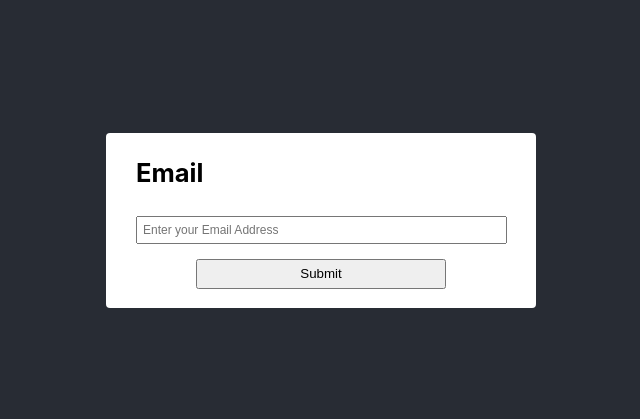
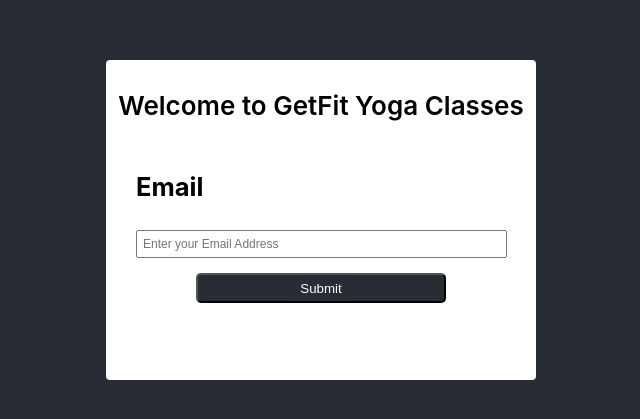
Before and after one commit to himanksuiwala/flexmoney-assignment, a React (Create React App) app: page / in a window 1280 px wide. Shown: the part 193-612 px from the top of the page, without its empty margins (319-959 px from the left). Built offline with nearby package versions, Linux system fonts and the light colour scheme.

Commit message:
CSS changes in EmailForm

```diff
--- a/src/Components/EmailForm.js
+++ b/src/Components/EmailForm.js
@@ -38,6 +38,7 @@ const EmailForm = () => {
     <>
       {!userFound && !toRegister ? (
         <EmailFormContainer>
+          <p className="header">Welcome to GetFit Yoga Classes</p>
           <form onSubmit={submitHandler} class="registration-form">
             <p>
               <label className="label" for="emailid">
@@ -75,7 +76,12 @@ const EmailForm = () => {
 
 const EmailFormContainer = styled.div`
   border-radius:4px;
+  height:40vh;
   background-color: white;
+  .header{
+    padding-top:30px;
+    font-weight:600;
+  }
   .btn {
     display: flex;
     justify-content: center;
@@ -125,6 +131,9 @@ const EmailFormContainer = styled.div`
   button {
     height:30px;
     width:250px;
+    color:white;
+    background-color:#282c34;
+    border-radius:5px;
     }
   }
 `;
```
